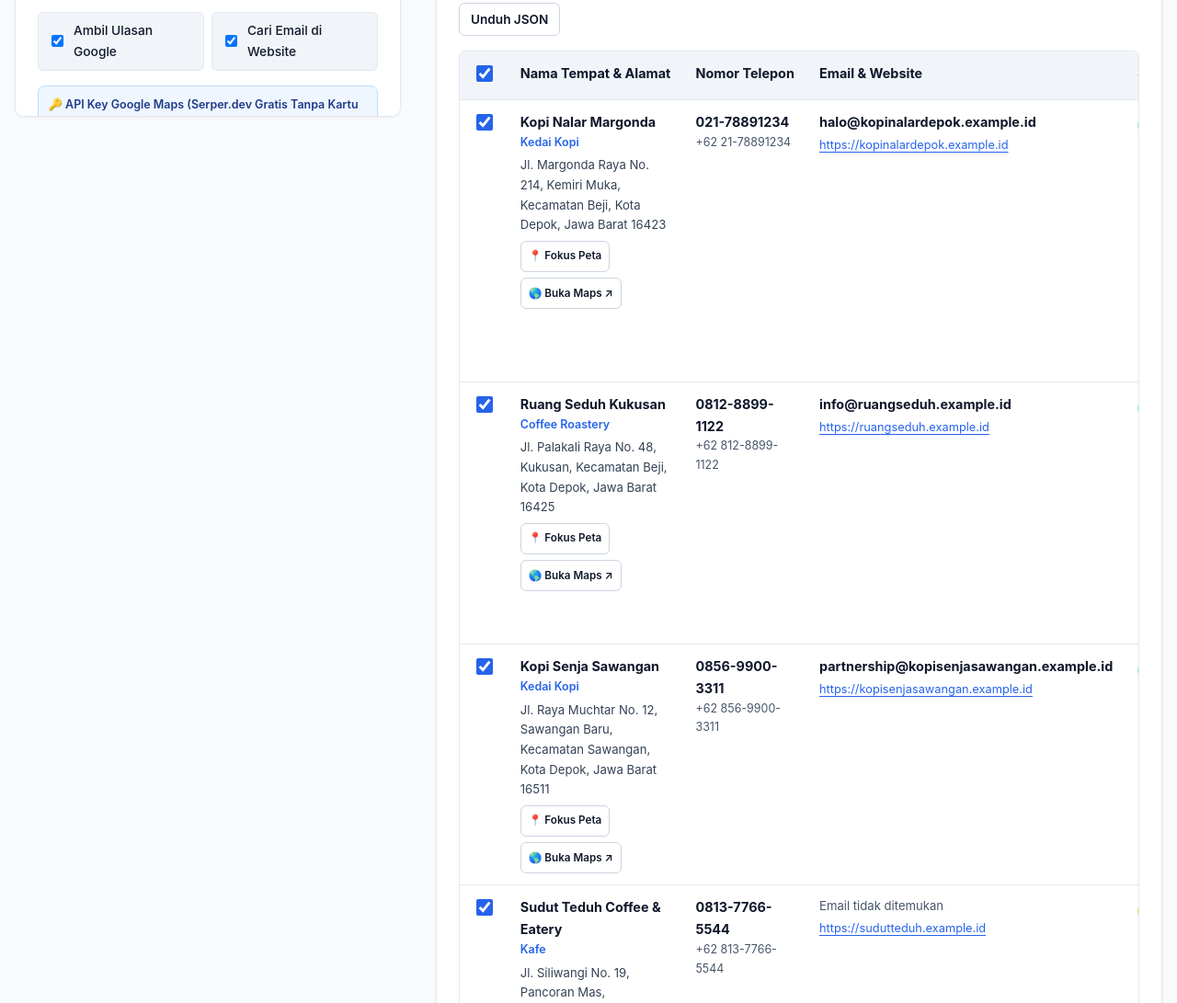
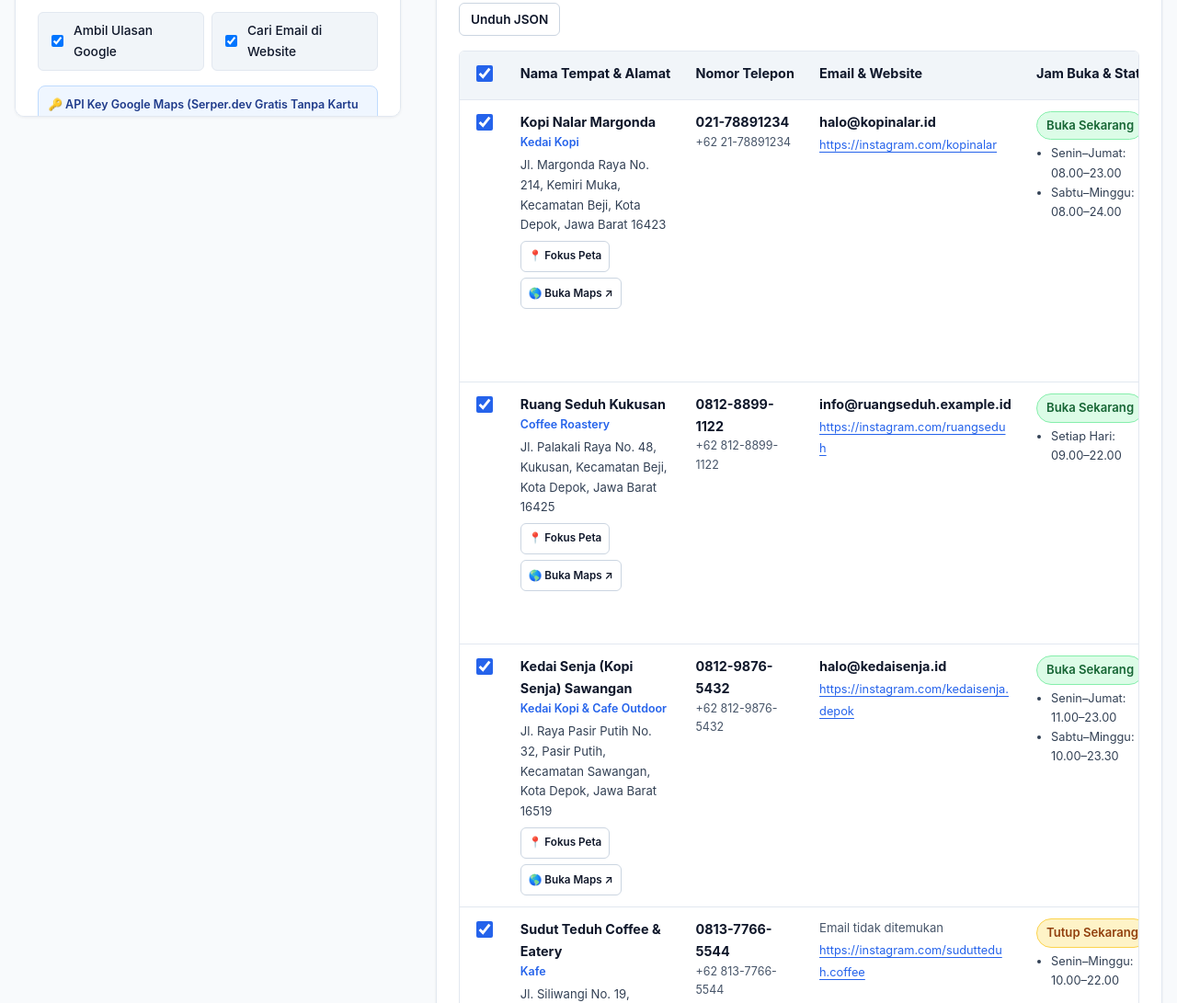
Before and after one commit to ryoosz/localspin-ai2, a website: page leads.html in a window 1280 px wide. Shown: the part 1017-2108 px from the top of the page at 92% size. Drawn offline with Linux system fonts and the light colour scheme.

Commit message:
fix(leads): Align Kopi Senja Sawangan demo data with real Google Maps address, website, and map query

```diff
--- a/leads.html
+++ b/leads.html
@@ -373,8 +373,8 @@
           address: 'Jl. Margonda Raya No. 214, Kemiri Muka, Kecamatan Beji, Kota Depok, Jawa Barat 16423',
           phone: '021-78891234',
           phoneInternational: '+62 21-78891234',
-          website: 'https://kopinalardepok.example.id',
-          email: 'halo@kopinalardepok.example.id',
+          website: 'https://instagram.com/kopinalar',
+          email: 'halo@kopinalar.id',
           emailSource: 'https://kopinalardepok.example.id/kontak',
           rating: 4.8,
           reviewCount: 642,
@@ -393,7 +393,7 @@
           address: 'Jl. Palakali Raya No. 48, Kukusan, Kecamatan Beji, Kota Depok, Jawa Barat 16425',
           phone: '0812-8899-1122',
           phoneInternational: '+62 812-8899-1122',
-          website: 'https://ruangseduh.example.id',
+          website: 'https://instagram.com/ruangseduh',
           email: 'info@ruangseduh.example.id',
           emailSource: 'https://ruangseduh.example.id/contact',
           rating: 4.7,
@@ -413,7 +413,7 @@
           address: 'Jl. Siliwangi No. 19, Pancoran Mas, Kecamatan Pancoran Mas, Kota Depok, Jawa Barat 16436',
           phone: '0813-7766-5544',
           phoneInternational: '+62 813-7766-5544',
-          website: 'https://sudutteduh.example.id',
+          website: 'https://instagram.com/sudutteduh.coffee',
           email: '',
           emailSource: '',
           rating: 4.5,
@@ -448,20 +448,20 @@
         },
         {
           placeId: 'demo_depok_5',
-          name: 'Kopi Senja Sawangan',
-          category: 'Kedai Kopi',
-          address: 'Jl. Raya Muchtar No. 12, Sawangan Baru, Kecamatan Sawangan, Kota Depok, Jawa Barat 16511',
-          phone: '0856-9900-3311',
-          phoneInternational: '+62 856-9900-3311',
-          website: 'https://kopisenjasawangan.example.id',
-          email: 'partnership@kopisenjasawangan.example.id',
-          emailSource: 'https://kopisenjasawangan.example.id/',
+          name: 'Kedai Senja (Kopi Senja) Sawangan',
+          category: 'Kedai Kopi & Cafe Outdoor',
+          address: 'Jl. Raya Pasir Putih No. 32, Pasir Putih, Kecamatan Sawangan, Kota Depok, Jawa Barat 16519',
+          phone: '0812-9876-5432',
+          phoneInternational: '+62 812-9876-5432',
+          website: 'https://instagram.com/kedaisenja.depok',
+          email: 'halo@kedaisenja.id',
+          emailSource: 'https://instagram.com/kedaisenja.depok',
           rating: 4.6,
           reviewCount: 312,
           businessStatus: 'OPERATIONAL',
           openNow: true,
           openingHours: ['Senin–Jumat: 11.00–23.00', 'Sabtu–Minggu: 10.00–23.30'],
-          googleMapsUri: 'https://maps.google.com/?q=Kopi+Senja+Sawangan+Depok',
+          googleMapsUri: 'https://www.google.com/maps/search/?api=1&query=Kedai+Senja+Pasir+Putih+Sawangan+Depok',
           reviews: [
             { author: 'Rini W.', rating: 5, relativeTime: '5 hari lalu', text: 'Parkir luas dan kopi arabika lokalnya mantap.' }
           ]
@@ -680,7 +680,7 @@
                   <div style="font-size:0.78rem; color:var(--brand-primary); font-weight:600;">${escHtml(l.category)}</div>
                   <div style="font-size:0.82rem; color:var(--text-secondary); margin-top:4px;">${escHtml(l.address)}</div>
                   <div style="display:flex; gap:0.4rem; flex-wrap:wrap; margin-top:6px;">
-                    <button type="button" class="btn btn-secondary btn-sm btn-focus-map" data-map-query="${escHtml(`${l.name} ${l.address}`)}" style="padding:2px 8px; font-size:0.73rem;">&#128205; Fokus Peta</button>
+                    <button type="button" class="btn btn-secondary btn-sm btn-focus-map" data-map-query="${escHtml(`${l.name} Depok`)}" style="padding:2px 8px; font-size:0.73rem;">&#128205; Fokus Peta</button>
                     ${l.googleMapsUri ? `<a href="${escHtml(l.googleMapsUri)}" target="_blank" rel="noopener" class="btn btn-secondary btn-sm" style="padding:2px 8px; font-size:0.73rem; text-decoration:none;">&#127758; Buka Maps &nearr;</a>` : ''}
                   </div>
                 </td>
```
Also changed, not shown: preview/leads.html (+14 -14 lines).
